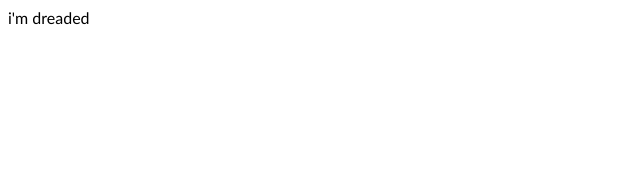
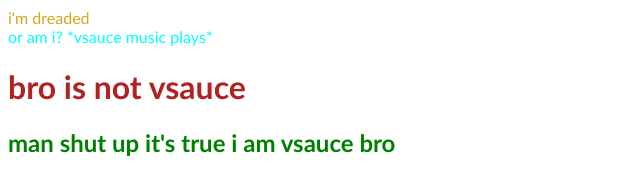
Before and after one commit to GitHubIdiotInTheWild/Main-Projects, a plain HTML site: page websites/dreadedperson.html in a window 1280 px wide. Shown: the whole page, without its empty margins (0-640 px from the left). Drawn offline with Linux system fonts and the light colour scheme.

Commit message:
Better names....🤐
ez

```diff
--- a/websites/TF.html
+++ b/websites/dreadedperson.html
@@ -4,9 +4,12 @@
     <meta charset="UTF-8">
     <meta name="viewport" content="width=device-width, initial-scale=1.0">
     <title>diviru</title>
-    <link rel="stylesheet" href="mds.css">
+    <link rel="stylesheet" href="style.css">
 </head>
 <body>
     <div id="heisdreaded">i'm dreaded</div>
+    <div id="heisnotdreaded">or am i? *vsauce music plays*</div>
+    <h1 id="broisnotvsauce">bro is not vsauce</h1>
+    <h2 id="shutupman">man shut up it's true i am vsauce bro</h2>
 </body>
 </html>
--- a/websites/mds.css
+++ /dev/null
@@ -1,3 +0,0 @@
-#heisdreaded {
-    font-family: 'Trebuchet MS', 'Lucida Sans Unicode', 'Lucida Grande', 'Lucida Sans', Arial, sans-serif;
-}
--- /dev/null
+++ b/websites/style.css
@@ -0,0 +1,19 @@
+#heisdreaded {
+    font-family: 'Trebuchet MS', 'Lucida Sans Unicode', 'Lucida Grande', 'Lucida Sans', Arial, sans-serif;
+    color: goldenrod;
+}
+
+#heisnotdreaded {
+    font-family: 'Trebuchet MS', 'Lucida Sans Unicode', 'Lucida Grande', 'Lucida Sans', Arial, sans-serif;
+    color: cyan;
+}
+
+#broisnotvsauce {
+    font-family: 'Trebuchet MS', 'Lucida Sans Unicode', 'Lucida Grande', 'Lucida Sans', Arial, sans-serif;
+    color: firebrick;
+}
+
+#shutupman {
+    font-family: 'Trebuchet MS', 'Lucida Sans Unicode', 'Lucida Grande', 'Lucida Sans', Arial, sans-serif;
+    color: green;
+}
```
Also changed, not shown: 4 other files.
